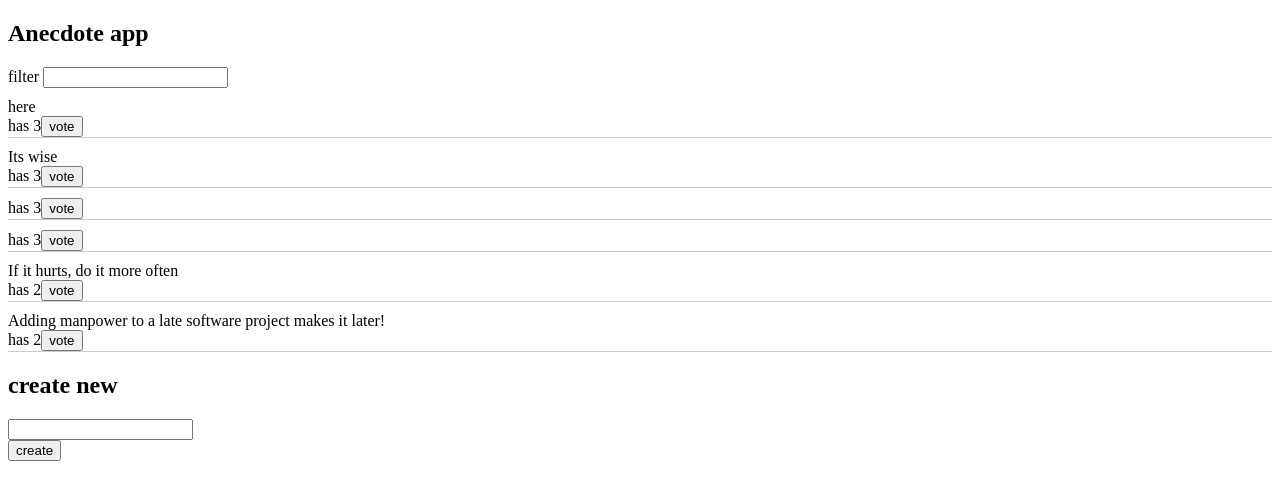
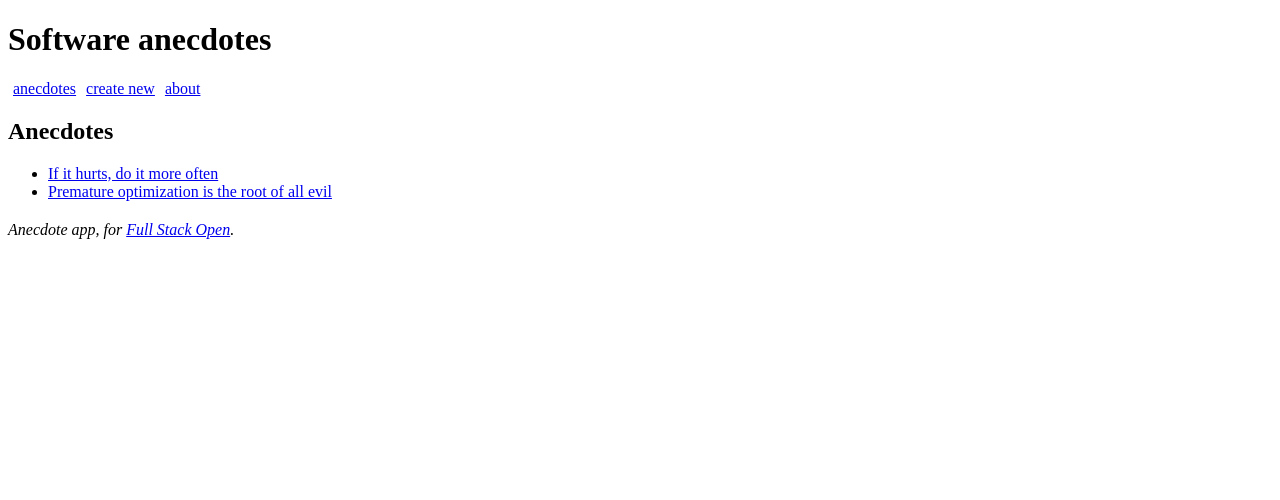
Before and after one commit to natashachikuni-ux/fullstackopen-exercises, a React (Vite) app in the folder redux-anecdotes/: page / in a window 1280 px wide. Shown: the top 500 px of the page. Built offline with nearby package versions, Linux system fonts and the light colour scheme; data requests are answered from the project's data file.

Commit message:
feat: complete exercise 7.3 with navigation and redirect

```diff
--- a/redux-anecdotes/package.json
+++ b/redux-anecdotes/package.json
@@ -16,6 +16,7 @@
     "react": "^19.2.5",
     "react-dom": "^19.2.5",
     "react-redux": "^9.2.0",
+    "react-router-dom": "^7.14.2",
     "redux": "^5.0.1"
   },
   "devDependencies": {
--- a/redux-anecdotes/src/App.jsx
+++ b/redux-anecdotes/src/App.jsx
@@ -1,90 +1,122 @@
-import { useSelector, useDispatch } from 'react-redux'
-import { useQuery, useMutation, useQueryClient } from '@tanstack/react-query'
-import anecdoteService from './services/anecdotes'
-import { setNotification } from './notificationReducer'
-import Filter from './Filter'
-import Notification from './Notification'
+import { useState } from 'react'
+import {
+  Routes, Route, Link, useMatch, useNavigate
+} from 'react-router-dom'
 
-const App = () => {
-  const dispatch = useDispatch()
-  const queryClient = useQueryClient()
+const AnecdoteList = ({ anecdotes }) => (
+  <div>
+    <h2>Anecdotes</h2>
+    <ul>
+      {anecdotes.map(anecdote =>
+        <li key={anecdote.id}>
+          <Link to={`/anecdotes/${anecdote.id}`}>{anecdote.content}</Link>
+        </li>
+      )}
+    </ul>
+  </div>
+)
 
-  // 1. Fetching logic
-  const result = useQuery({
-    queryKey: ['anecdotes'],
-    queryFn: anecdoteService.getAll,
-    retry: false
-  })
+const Anecdote = ({ anecdote }) => {
+  return (
+    <div>
+      <h2>{anecdote.content}</h2>
+      <div>has {anecdote.votes} votes</div>
+      <p>for more info see <a href={anecdote.info}>{anecdote.info}</a></p>
+    </div>
+  )
+}
 
-  // 2. Mutation for creating new anecdotes
-  const newAnecdoteMutation = useMutation({
-    mutationFn: anecdoteService.createNew,
-    onSuccess: () => {
-      queryClient.invalidateQueries({ queryKey: ['anecdotes'] })
-    }
-  })
+const About = () => (
+  <div>
+    <h2>About anecdote app</h2>
+    <p>According to Wikipedia:</p>
+    <em>An anecdote is a brief, revealing account of an individual person or an incident...</em>
+  </div>
+)
 
-  // 3. Mutation for updating votes
-  const updateVoteMutation = useMutation({
-    mutationFn: (updatedAnecdote) =>
-      anecdoteService.update(updatedAnecdote.id, updatedAnecdote),
-    onSuccess: () => {
-      queryClient.invalidateQueries({ queryKey: ['anecdotes'] })
-    }
-  })
+const CreateNew = ({ addNew }) => {
+  const [content, setContent] = useState('')
+  const navigate = useNavigate()
 
-  const filter = useSelector(state => state.filter || '')
-
-  if (result.isLoading) {
-    return <div>loading data...</div>
-  }
-
-  if (result.isError) {
-    return <div>anecdote service not available due to problems in server</div>
-  }
-
-  const anecdotes = result.data
-    .filter(a => a.content.toLowerCase().includes(filter.toLowerCase()))
-    .sort((a, b) => b.votes - a.votes)
-
-  // 6. Event Handlers
-  const vote = (anecdote) => {
-    const changedAnecdote = { ...anecdote, votes: anecdote.votes + 1 }
-    updateVoteMutation.mutate(changedAnecdote)
-    dispatch(setNotification(`you voted '${anecdote.content}'`, 5))
-  }
-
-  const addAnecdote = async (event) => {
-    event.preventDefault()
-    const content = event.target.anecdote.value
-    event.target.anecdote.value = ''
-    newAnecdoteMutation.mutate(content)
-    dispatch(setNotification(`new anecdote created: '${content}'`, 5))
+  const handleSubmit = (e) => {
+    e.preventDefault()
+    addNew({
+      content,
+      votes: 0
+    })
+    navigate('/')
   }
 
   return (
     <div>
-      <h2>Anecdote app</h2>
-      <Notification />
-      <Filter />
-
-      {anecdotes.map(anecdote =>
-        <div key={anecdote.id} style={{ marginBottom: '10px', borderBottom: '1px solid #ccc' }}>
-          <div>{anecdote.content}</div>
-          <div>
-            has {anecdote.votes}
-            <button onClick={() => vote(anecdote)}>vote</button>
-          </div>
+      <h2>create a new anecdote</h2>
+      <form onSubmit={handleSubmit}>
+        <div>
+          content
+          <input value={content} onChange={(e) => setContent(e.target.value)} />
         </div>
-      )}
-
-      <h2>create new</h2>
-      <form onSubmit={addAnecdote}>
-        <div><input name="anecdote" /></div>
-        <button type="submit">create</button>
+        <button>create</button>
       </form>
     </div>
   )
 }
 
+const App = () => {
+  const [anecdotes, setAnecdotes] = useState([
+    {
+      content: 'If it hurts, do it more often',
+      id: 1,
+      votes: 0
+    },
+    {
+      content: 'Premature optimization is the root of all evil',
+      id: 2,
+      votes: 0
+    }
+  ])
+  const [notification, setNotification] = useState('')
+
+  const match = useMatch('/anecdotes/:id')
+  const anecdote = match
+    ? anecdotes.find(a => a.id === Number(match.params.id))
+    : null
+
+  const addNew = (anecdote) => {
+    anecdote.id = Math.round(Math.random() * 10000)
+    setAnecdotes(anecdotes.concat(anecdote))
+    setNotification(`a new anecdote '${anecdote.content}' created!`)
+    setTimeout(() => setNotification(''), 5000)
+  }
+
+  const padding = { padding: 5 }
+
+  return (
+    <div>
+      <h1>Software anecdotes</h1>
+      <div>
+        <Link style={padding} to="/">anecdotes</Link>
+        <Link style={padding} to="/create">create new</Link>
+        <Link style={padding} to="/about">about</Link>
+      </div>
+
+      {notification && (
+        <div style={{ border: '2px solid red', padding: 10, margin: '10px 0' }}>
+          {notification}
+        </div>
+      )}
+
+      <Routes>
+        <Route path="/anecdotes/:id" element={<Anecdote anecdote={anecdote} />} />
+        <Route path="/" element={<AnecdoteList anecdotes={anecdotes} />} />
+        <Route path="/create" element={<CreateNew addNew={addNew} />} />
+        <Route path="/about" element={<About />} />
+      </Routes>
+
+      <div style={{ marginTop: 20 }}>
+        <i>Anecdote app, for <a href='https://fullstackopen.com/'>Full Stack Open</a>.</i>
+      </div>
+    </div>
+  )
+}
+
 export default App
--- a/redux-anecdotes/src/main.jsx
+++ b/redux-anecdotes/src/main.jsx
@@ -1,15 +1,15 @@
 import React from 'react'
 import ReactDOM from 'react-dom/client'
-import { QueryClient, QueryClientProvider } from '@tanstack/react-query' // Add this
+import { QueryClient, QueryClientProvider } from '@tanstack/react-query'
 import { Provider } from 'react-redux'
 import { configureStore } from '@reduxjs/toolkit'
+import { BrowserRouter as Router } from 'react-router-dom' // 1. Add this import
 
 import App from './App'
 import anecdoteReducer from './reducer'
 import filterReducer from './filterReducer'
 import notificationReducer from './notificationReducer'
 
-// Initialize the Query Client
 const queryClient = new QueryClient()
 
 const store = configureStore({
@@ -21,10 +21,12 @@ const store = configureStore({
 })
 
 ReactDOM.createRoot(document.getElementById('root')).render(
-  // Wrap the Provider with QueryClientProvider
   <QueryClientProvider client={queryClient}>
     <Provider store={store}>
-      <App />
+      {/* 2. Wrap App inside Router here */}
+      <Router>
+        <App />
+      </Router>
     </Provider>
   </QueryClientProvider>
 )
```
Also changed, not shown: 1 other file (tests, documents, lock files or other folders).
